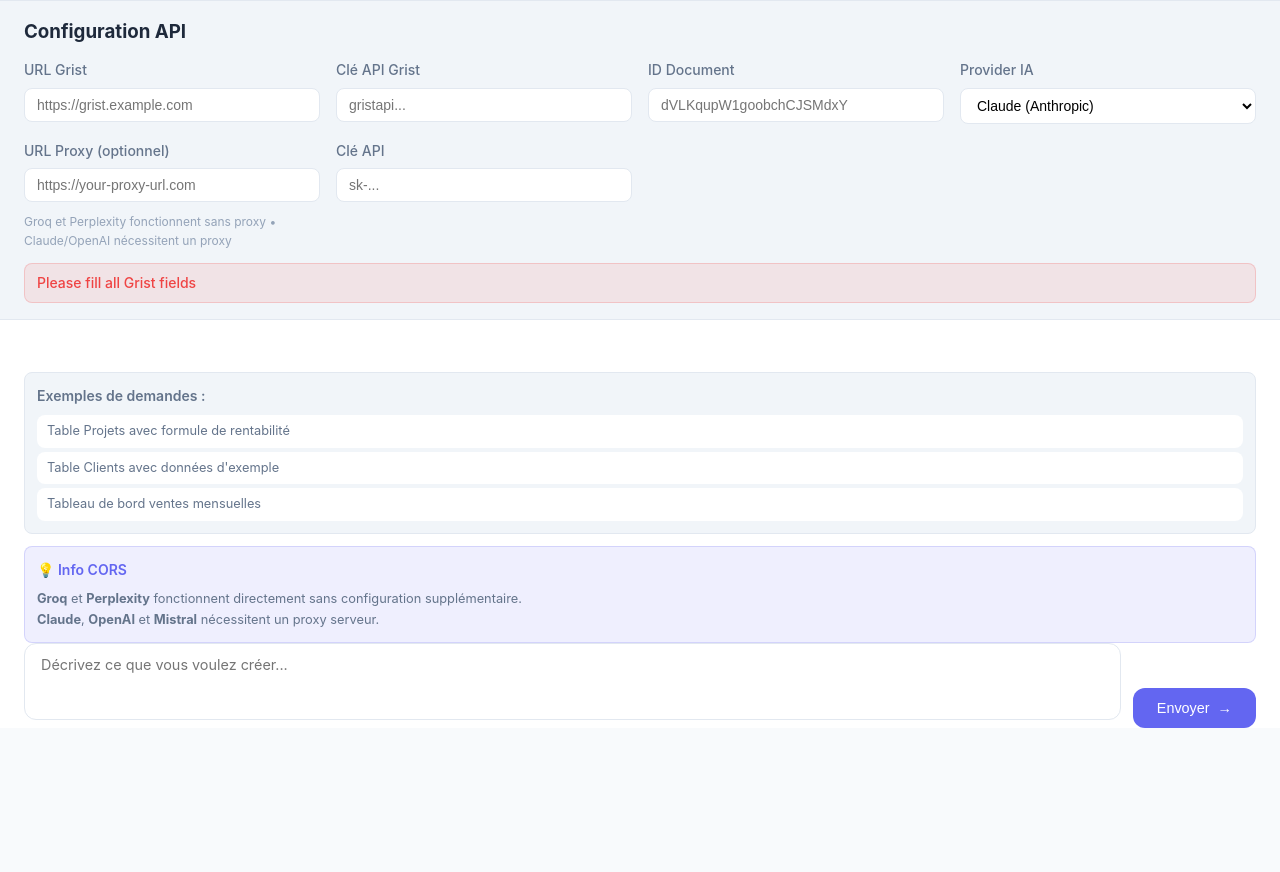
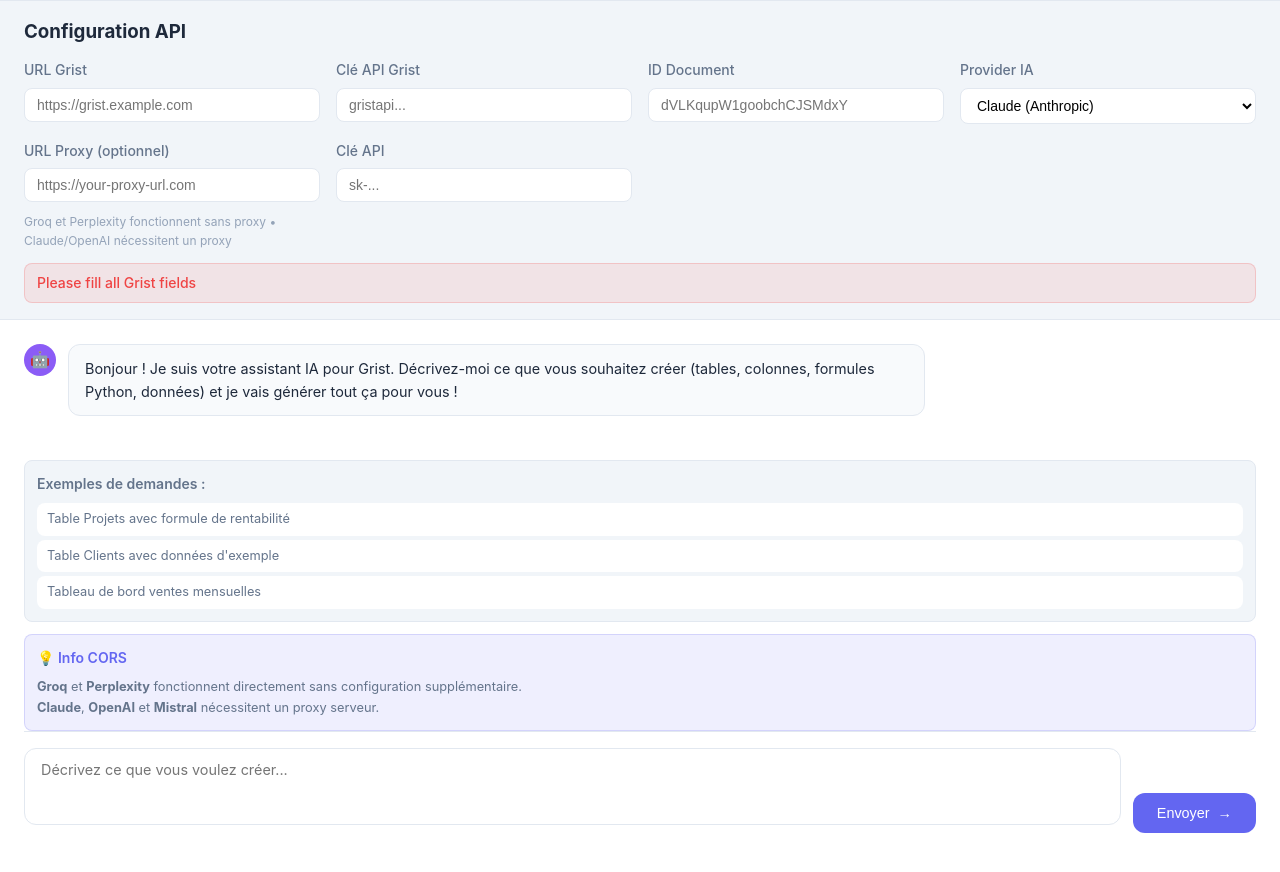
Before and after one commit to isaytoo/grist-ai-assistant-widget, a plain HTML site: page index.html in a window 1280 px wide. Shown: the part 72-944 px from the top of the page. Before the commit the page ends 800 px from the top, so only its background shows below. Drawn offline with Linux system fonts and the light colour scheme.

Commit message:
Fix layout: make input section visible with sticky positioning

```diff
--- a/index.html
+++ b/index.html
@@ -37,12 +37,12 @@
             background: var(--bg-secondary);
             color: var(--text-primary);
             line-height: 1.6;
-            height: 100vh;
-            overflow: hidden;
+            min-height: 100vh;
+            overflow-y: auto;
         }
 
         .container {
-            height: 100vh;
+            min-height: 100vh;
             display: flex;
             flex-direction: column;
             background: var(--bg-primary);
@@ -505,9 +505,9 @@
                     </p>
                 </div>
 
-                <div class="input-section">
+                <div class="input-section" style="position: sticky; bottom: 0; background: var(--bg-primary); padding: 16px 0; border-top: 1px solid var(--border);">
                     <div class="input-wrapper">
-                        <textarea id="userInput" rows="3" id="inputPlaceholder" placeholder="Décrivez ce que vous voulez créer..."></textarea>
+                        <textarea id="userInput" rows="3" placeholder="Décrivez ce que vous voulez créer..."></textarea>
                     </div>
                     <button class="send-btn" id="sendBtn" onclick="sendMessage()">
                         <span id="sendButtonText">Envoyer</span>
```
